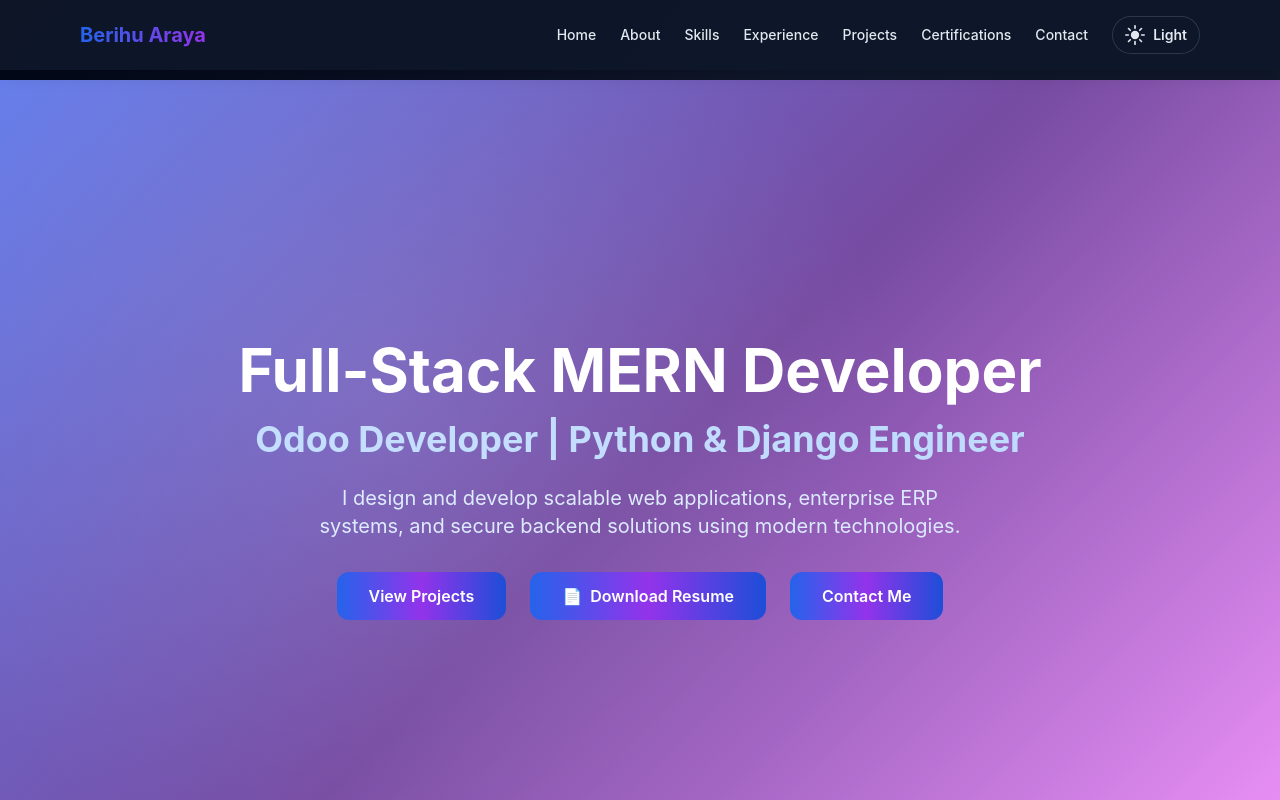
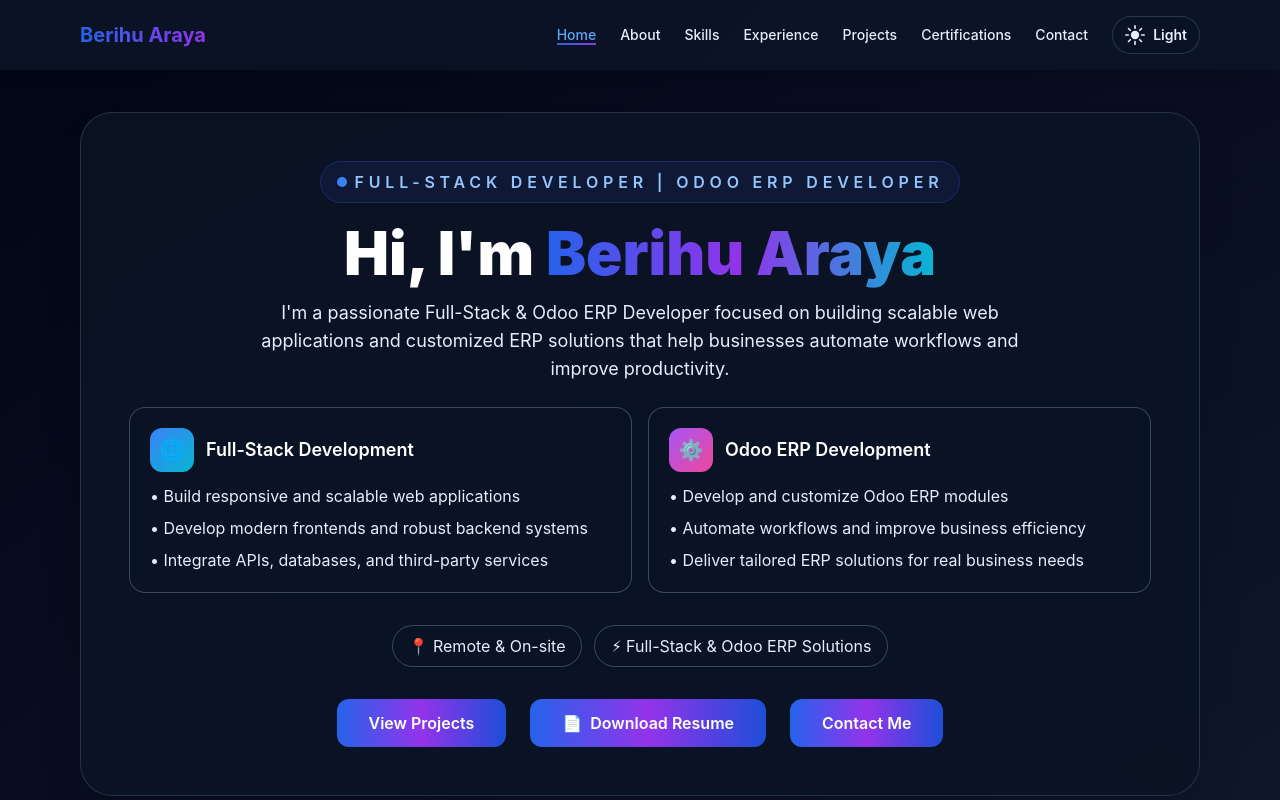
Before and after one commit to bre-araya/My-Developer-Portifolio, a React (Create React App) app in the folder frontend/: page / in a window 1280 px wide. Shown: the top 800 px of the page. Built offline with nearby package versions, Linux system fonts and the light colour scheme.

Commit message:
Updates On the Home Page

```diff
--- a/frontend/src/components/Navbar.jsx
+++ b/frontend/src/components/Navbar.jsx
@@ -1,9 +1,13 @@
-import { useState } from 'react';
+import { useEffect, useMemo, useState } from 'react';
+import { useLocation, useNavigate } from 'react-router-dom';
 import ThemeToggle from './ThemeToggle';
 
 
 export default function Navbar() {
   const [isOpen, setIsOpen] = useState(false);
+  const [activeSection, setActiveSection] = useState('home');
+  const location = useLocation();
+  const navigate = useNavigate();
 
   const scrollToSection = (sectionId) => {
     const element = document.getElementById(sectionId);
@@ -13,15 +17,80 @@ export default function Navbar() {
     }
   };
 
-  const navLinks = [
-    { id: 'home', label: 'Home', icon: '🏠' },
-    { id: 'about', label: 'About', icon: '👨‍💻' },
-    { id: 'skills', label: 'Skills', icon: '🛠️' },
-    { id: 'experience', label: 'Experience', icon: '📅' },
-    { id: 'projects', label: 'Projects', icon: '🚀' },
-    { id: 'certifications', label: 'Certifications', icon: '🏅' },
-    { id: 'contact', label: 'Contact', icon: '📩' },
-  ];
+  const navLinks = useMemo(() => [
+    { id: 'home', label: 'Home', icon: '🏠', path: '/' },
+    { id: 'about', label: 'About', icon: '👨‍💻', path: '/about' },
+    { id: 'skills', label: 'Skills', icon: '🛠️', path: '/skills' },
+    { id: 'experience', label: 'Experience', icon: '📅', path: '/experience' },
+    { id: 'projects', label: 'Projects', icon: '🚀', path: '/projects' },
+    { id: 'certifications', label: 'Certifications', icon: '🏅', path: '/' },
+    { id: 'contact', label: 'Contact', icon: '📩', path: '/contact' },
+  ], []);
+
+  const getActiveLinkId = (pathname) => {
+    const routeMap = {
+      '/about': 'about',
+      '/skills': 'skills',
+      '/experience': 'experience',
+      '/projects': 'projects',
+      '/contact': 'contact',
+    };
+
+    return routeMap[pathname] || 'home';
+  };
+
+  const handleNavClick = (link) => {
+    setIsOpen(false);
+    setActiveSection(link.id);
+
+    if (location.pathname === '/' && document.getElementById(link.id)) {
+      scrollToSection(link.id);
+      return;
+    }
+
+    if (link.path === '/') {
+      navigate('/');
+      requestAnimationFrame(() => {
+        scrollToSection(link.id);
+      });
+      return;
+    }
+
+    navigate(link.path);
+  };
+
+  useEffect(() => {
+    if (location.pathname !== '/') {
+      setActiveSection(getActiveLinkId(location.pathname));
+      return undefined;
+    }
+
+    const sections = navLinks
+      .map((link) => document.getElementById(link.id))
+      .filter(Boolean);
+
+    if (!sections.length) return undefined;
+
+    const observer = new IntersectionObserver(
+      (entries) => {
+        const visibleEntry = entries
+          .filter((entry) => entry.isIntersecting)
+          .sort((a, b) => b.intersectionRatio - a.intersectionRatio)[0];
+
+        if (visibleEntry) {
+          setActiveSection(visibleEntry.target.id);
+        }
+      },
+      {
+        threshold: [0.2, 0.4, 0.6],
+        rootMargin: '-20% 0px -45% 0px',
+      }
+    );
+
+    sections.forEach((section) => observer.observe(section));
+
+    return () => observer.disconnect();
+  }, [location.pathname, navLinks]);
 
   return (
     <> {/* React Fragment used for return multiple elements instead of <div> in javascript*/}
@@ -43,24 +112,29 @@ export default function Navbar() {
 
           {/* Desktop Navigation */}
           <div className="hidden md:flex items-center space-x-4 lg:space-x-6 text-sm font-medium">
-            {navLinks.map((link) => (
+            {navLinks.map((link) => {
+              const isActive = activeSection === link.id;
+
+              return (
                 <button
                   key={link.id}
-                onClick={() => scrollToSection(link.id)}
-                className="nav-link whitespace-nowrap"  /* used for prevent text wrapping! */
+                  onClick={() => handleNavClick(link)}
+                  className={`nav-link whitespace-nowrap ${isActive ? 'active' : ''}`}
+                  aria-current={isActive ? 'page' : undefined}
                 >
                   {link.label}
                 </button>
-            ))}
+              );
+            })}
             <div className="ml-2">
               <ThemeToggle />
             </div>
           </div>
 
-          <div className="flex items-center gap-1 md:hidden">  {/*this md:hidden mean Hide this div on medium and large screens */}
+          <div className="flex items-center gap-2 md:hidden">  {/*this md:hidden mean Hide this div on medium and large screens */}
             <ThemeToggle className="shadow-none" />
             <button
-              className="p-2 text-2xl leading-none focus:outline-none"
+              className="rounded-lg border border-slate-300 bg-white/90 p-2 text-2xl leading-none text-slate-700 shadow-sm transition-colors hover:border-blue-500 hover:text-blue-600 focus:outline-none dark:border-slate-700 dark:bg-slate-900/90 dark:text-slate-200"
               onClick={() => setIsOpen(!isOpen)}
               aria-label={isOpen ? 'Close menu' : 'Open menu'}
             >
@@ -70,26 +144,28 @@ export default function Navbar() {
         </div>
 
         {/* Mobile Navigation Menu */}
-        <div className={`md:hidden absolute top-full left-0 right-0 bg-white dark:bg-gray-900 shadow-xl
-          transition-all duration-300 overflow-hidden ${isOpen ? 'max-h-96 opacity-100' : 'max-h-0 opacity-0'}`}>
-          <div className="px-4 py-4 space-y-2">
-            {navLinks.map((link) => (
+        <div className={`md:hidden fixed inset-x-0 top-16 z-40 border-t border-slate-300 bg-white/95 backdrop-blur-xl shadow-xl transition-all duration-300 dark:border-slate-700 dark:bg-slate-950/95 ${isOpen ? 'opacity-100' : 'pointer-events-none opacity-0'}`}>
+          <div className="max-h-[calc(100vh-4rem)] overflow-y-auto px-4 py-4 space-y-2">
+            {navLinks.map((link) => {
+              const isActive = activeSection === link.id;
+
+              return (
                 <button
                   key={link.id}
-                onClick={() => scrollToSection(link.id)}
-                className="block w-full text-left py-3 px-4 text-gray-700 hover:text-blue-600 hover:bg-blue-50
-                  rounded-lg transition-colors font-medium"
+                  onClick={() => handleNavClick(link)}
+                  className={`flex w-full cursor-pointer items-center gap-3 rounded-lg px-4 py-3 text-left font-medium transition-colors ${isActive ? 'bg-blue-50 text-blue-600 dark:bg-slate-800/80 dark:text-blue-400' : 'text-slate-700 hover:bg-blue-50 hover:text-blue-600 dark:text-slate-300 dark:hover:bg-slate-800/80 dark:hover:text-blue-400'}`}
                 >
-                <span className="flex h-9 w-9 items-center justify-center rounded-full bg-slate-100 text-lg shadow-sm dark:bg-slate-800">{link.icon}</span>
-                <span>{link.label}</span>
+                  <span className="flex h-9 w-9 shrink-0 items-center justify-center rounded-full bg-slate-100 text-lg shadow-sm dark:bg-slate-800">{link.icon}</span>
+                  <span className="truncate whitespace-nowrap">{link.label}</span>
                 </button>
-            ))}
+              );
+            })}
           </div>
         </div>
       </nav>
 
       {/* Spacer to prevent content from being hidden behind fixed nav */}
-      <div className="h-16 md:h-20" />
+      <div className="h-14 md:h-16" />
     </>
   );
 }
--- a/frontend/src/index.css
+++ b/frontend/src/index.css
@@ -15,17 +15,17 @@
     --card-bg: rgba(255,255,255,0.72);
     --glass-border: rgba(255,255,255,0.24);
     --soft-shadow: rgba(15, 23, 42, 0.12);
-    --header-offset: 2.5rem;
+    --header-offset: 1.5rem;
   }
 
   .dark {
     color-scheme: dark;
-    --bg-gradient: linear-gradient(135deg, #020617 0%, #0f172a 42%, #111827 100%);
+    --bg-gradient: linear-gradient(135deg, #07111f 0%, #0b1628 25%, #111c31 55%, #0d1526 100%);
     --text-color: #f8fafc;
-    --muted-bg: #020617;
-    --card-bg: rgba(15, 23, 42, 0.86);
+    --muted-bg: #0b1424;
+    --card-bg: rgba(10, 16, 31, 0.9);
     --glass-border: rgba(148, 163, 184, 0.18);
-    --soft-shadow: rgba(2, 6, 23, 0.65);
+    --soft-shadow: rgba(2, 6, 23, 0.6);
   }
 
   body {
@@ -93,7 +93,7 @@
   .dark .bg-gray-50,
   .dark .bg-slate-50,
   .dark .bg-slate-100 {
-    background-color: rgba(15, 23, 42, 0.92) !important;
+    background-color: rgba(11, 20, 36, 0.93) !important;
   }
 
   .dark .text-gray-800,
@@ -104,7 +104,7 @@
   .dark .text-slate-700,
   .dark .text-slate-600,
   .dark .text-slate-500 {
-    color: #e2e8f0 !important;
+    color: #e5eefc !important;
   }
 
   .dark .border-gray-300,
@@ -181,12 +181,17 @@
     @apply absolute bottom-0 left-0 w-0 h-0.5 bg-gradient-to-r from-blue-600 to-purple-600 transition-all duration-300;
   }
 
-  .nav-link:hover::after {
+  .nav-link:hover::after,
+  .nav-link.active::after {
     @apply w-full;
   }
 
+  .nav-link.active {
+    @apply text-blue-600 dark:text-blue-400;
+  }
+
   .section-padding {
-    @apply py-12 px-4 sm:px-6 md:py-16 md:px-20 lg:py-24;
+    @apply pt-8 pb-12 px-4 sm:px-6 sm:pt-10 md:pt-12 md:px-20 md:pb-16 lg:pt-14 lg:pb-24;
   }
 
   .fade-in {
--- a/frontend/src/pages/Home.jsx
+++ b/frontend/src/pages/Home.jsx
@@ -31,17 +31,52 @@ export default function Home() {
 
   return (
     <div>
-      <section id="home" className="hero-gradient text-white section-padding text-center fade-in min-h-screen flex items-center">
-        <div className="max-w-4xl mx-auto px-4">
-          <h1 className="text-3xl sm:text-4xl md:text-5xl lg:text-6xl font-bold leading-tight mb-4 md:mb-6">
-            Full-Stack MERN Developer <br />
-            <span className="text-blue-200 text-2xl sm:text-3xl md:text-4xl">Odoo Developer | Python & Django Engineer</span>
+      <section id="home" className="bg-gradient-to-br from-white to-slate-50 px-4 py-8 sm:px-6 sm:py-10 md:px-8 md:py-12 dark:from-slate-950 dark:to-slate-900 text-center fade-in min-h-screen flex items-start">
+        <div className="mx-auto w-full max-w-6xl px-4">
+          <div className="glass-effect rounded-[2rem] border border-slate-200/70 bg-white/80 p-6 shadow-2xl shadow-slate-200/60 dark:border-slate-700/70 dark:bg-slate-900/80 dark:shadow-black/20 sm:p-8 md:p-10 lg:p-12">
+            <div className="mx-auto mb-5 inline-flex items-center rounded-full border border-blue-200 bg-blue-50 px-4 py-2 text-sm font-semibold uppercase tracking-[0.3em] text-blue-700 shadow-sm dark:border-blue-900/60 dark:bg-blue-950/40 dark:text-blue-300 sm:text-base">
+              <span className="mr-2 h-2.5 w-2.5 rounded-full bg-blue-500"></span>
+              Full-Stack Developer | Odoo ERP Developer
+            </div>
+
+            <h1 className="text-3xl sm:text-4xl md:text-5xl lg:text-6xl font-black leading-tight text-slate-900 dark:text-white mb-3 md:mb-4">
+              Hi, I&apos;m <span className="bg-gradient-to-r from-blue-600 via-purple-600 to-cyan-500 bg-clip-text text-transparent">Berihu Araya</span>
             </h1>
 
-          <p className="text-base sm:text-lg md:text-xl text-blue-100 max-w-2xl mx-auto mb-6 md:mb-8 leading-relaxed">
-            I design and develop scalable web applications, enterprise ERP systems,
-            and secure backend solutions using modern technologies.
+            <p className="mx-auto mb-6 max-w-3xl text-base sm:text-lg text-slate-600 dark:text-slate-300 leading-relaxed">
+              I&apos;m a passionate Full-Stack & Odoo ERP Developer focused on building scalable web applications and customized ERP solutions that help businesses automate workflows and improve productivity.
             </p>
+
+            <div className="mx-auto mb-8 grid gap-4 md:grid-cols-2">
+              <div className="rounded-2xl border border-slate-200 bg-slate-50 p-5 text-left shadow-sm transition-all duration-300 hover:-translate-y-1 hover:shadow-lg dark:border-slate-700 dark:bg-slate-800/80">
+                <div className="mb-3 flex items-center gap-3">
+                  <div className="flex h-11 w-11 items-center justify-center rounded-xl bg-gradient-to-br from-blue-500 to-cyan-500 text-xl">🌐</div>
+                  <h3 className="text-lg font-semibold text-slate-900 dark:text-white">Full-Stack Development</h3>
+                </div>
+                <ul className="space-y-2 text-sm leading-relaxed text-slate-600 dark:text-slate-300 sm:text-base">
+                  <li>• Build responsive and scalable web applications</li>
+                  <li>• Develop modern frontends and robust backend systems</li>
+                  <li>• Integrate APIs, databases, and third-party services</li>
+                </ul>
+              </div>
+
+              <div className="rounded-2xl border border-slate-200 bg-slate-50 p-5 text-left shadow-sm transition-all duration-300 hover:-translate-y-1 hover:shadow-lg dark:border-slate-700 dark:bg-slate-800/80">
+                <div className="mb-3 flex items-center gap-3">
+                  <div className="flex h-11 w-11 items-center justify-center rounded-xl bg-gradient-to-br from-purple-500 to-pink-500 text-xl">⚙️</div>
+                  <h3 className="text-lg font-semibold text-slate-900 dark:text-white">Odoo ERP Development</h3>
+                </div>
+                <ul className="space-y-2 text-sm leading-relaxed text-slate-600 dark:text-slate-300 sm:text-base">
+                  <li>• Develop and customize Odoo ERP modules</li>
+                  <li>• Automate workflows and improve business efficiency</li>
+                  <li>• Deliver tailored ERP solutions for real business needs</li>
+                </ul>
+              </div>
+            </div>
+
+            <div className="mb-8 flex flex-wrap justify-center gap-3 text-sm sm:text-base">
+              <span className="rounded-full border border-slate-200 bg-white px-4 py-2 text-slate-700 shadow-sm transition-transform duration-300 hover:-translate-y-0.5 dark:border-slate-700 dark:bg-slate-800 dark:text-slate-300">📍 Remote & On-site</span>
+              <span className="rounded-full border border-slate-200 bg-white px-4 py-2 text-slate-700 shadow-sm transition-transform duration-300 hover:-translate-y-0.5 dark:border-slate-700 dark:bg-slate-800 dark:text-slate-300">⚡ Full-Stack & Odoo ERP Solutions</span>
+            </div>
 
             <div className="flex flex-col sm:flex-row justify-center gap-3 sm:gap-6">
               <button onClick={() => scrollToSection('projects')} className="btn-primary hover-lift text-sm sm:text-base py-2 px-5 sm:py-3 sm:px-8">
@@ -60,6 +95,7 @@ export default function Home() {
               <button onClick={() => scrollToSection('contact')} className="btn-primary hover-glow text-sm sm:text-base py-2 px-5 sm:py-3 sm:px-8">
                 Contact Me
               </button>
+            </div>
           </div>
         </div>
       </section>
```
Lines whose indentation alone changed are shown as unchanged.
